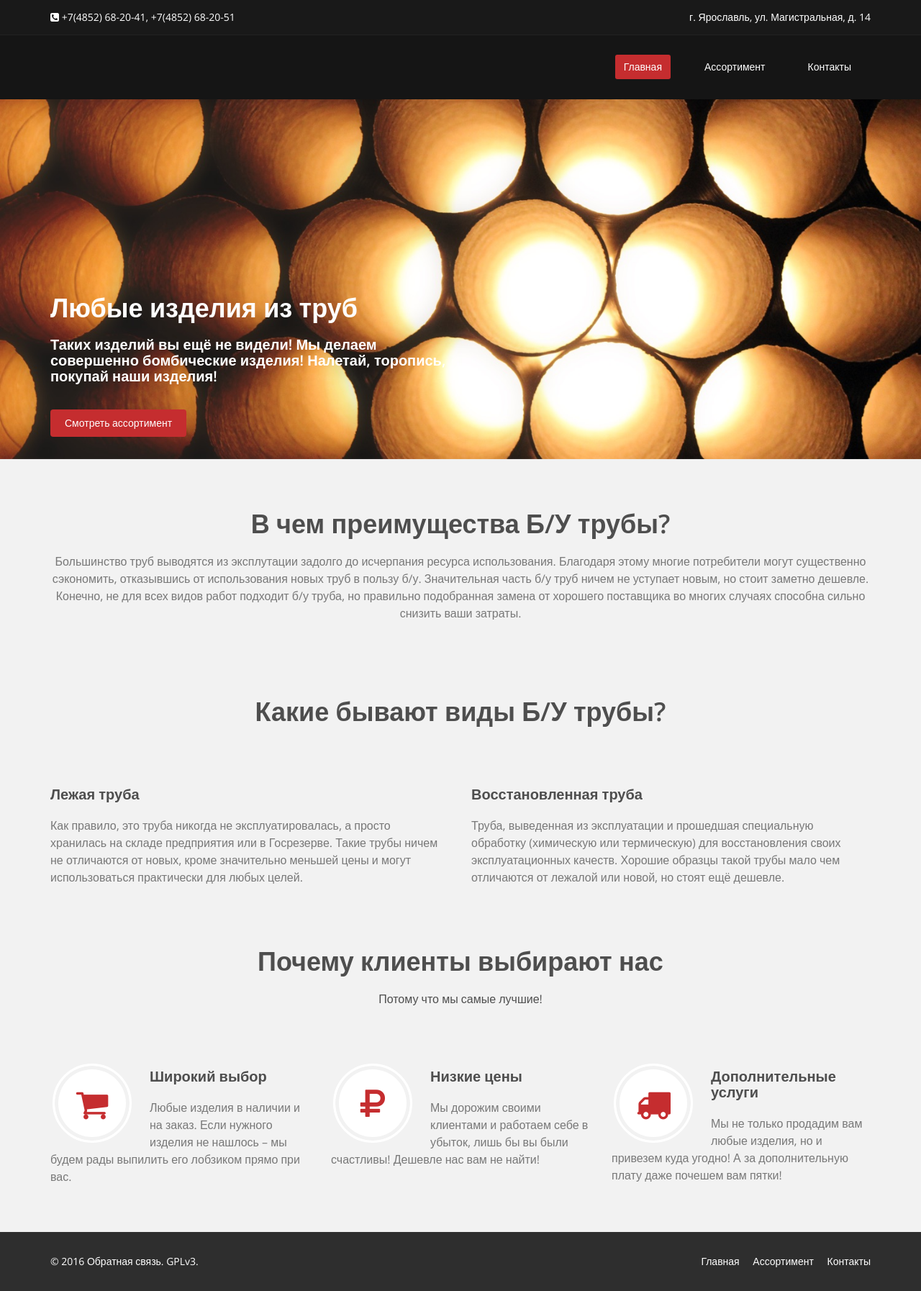
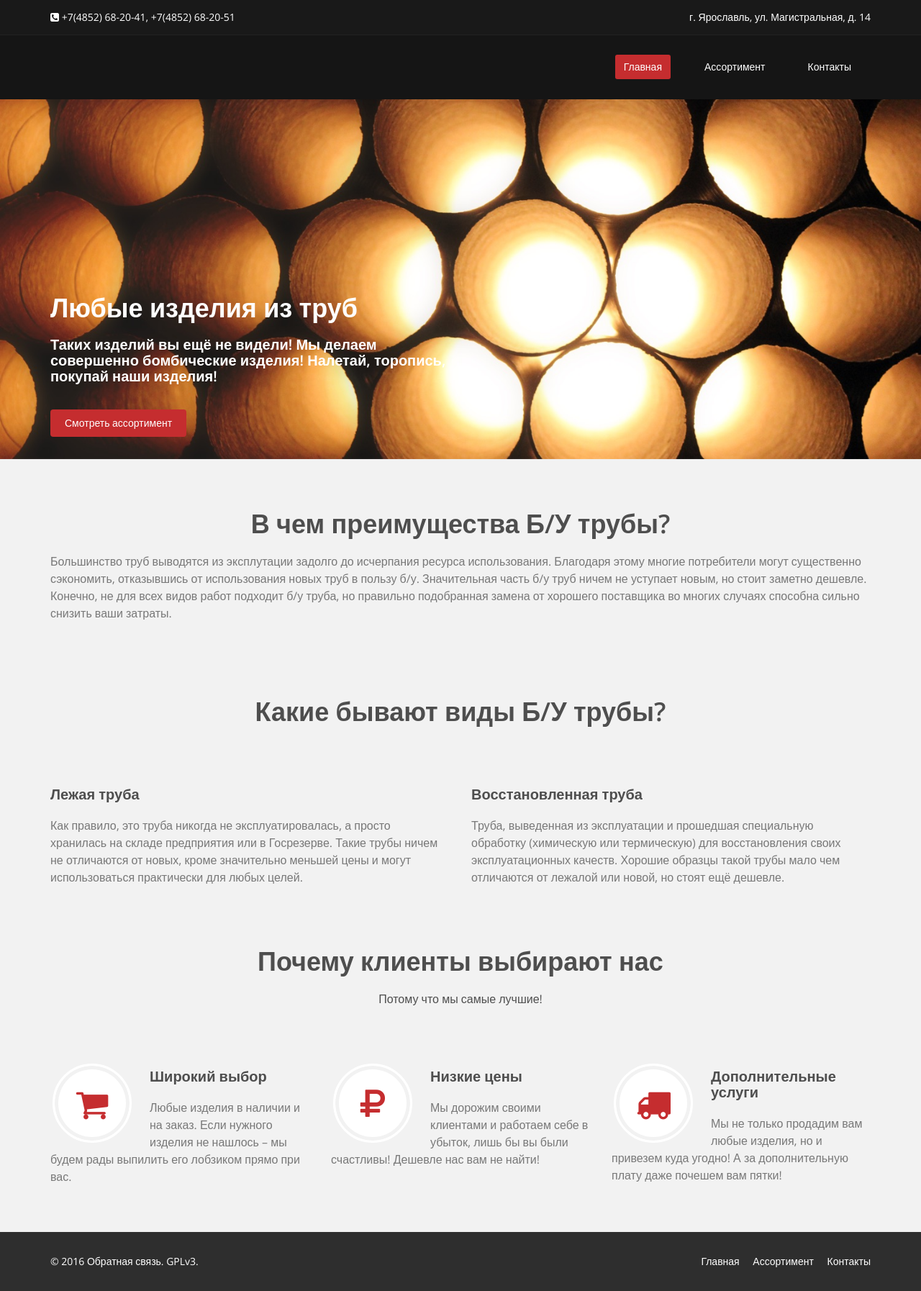
Before and after one commit to seven-4-seven/seven-4-seven.github.io, a Jekyll site: the page index.html, which Jekyll copies as it is, in a window 1280 px wide. Shown: the whole page at 72% size. Built offline with Jekyll 4.4.1, drawn with Linux system fonts in a browser that asks for light colours.

Commit message:
Change text aligment

```diff
--- a/index.html
+++ b/index.html
@@ -124,7 +124,7 @@
         <div class="container">
           <div class="center wow fadeInDown details">
                <h2>В чем преимущества Б/У трубы?</h2>
-               <h3>Большинство труб выводятся из эксплутации задолго
+               <h3 style="text-align: left">Большинство труб выводятся из эксплутации задолго
                  до исчерпания ресурса использования. Благодаря этому многие
                  потребители могут существенно сэкономить, отказывшись от
                  использования новых труб в пользу б/у. Значительная часть б/у
```
